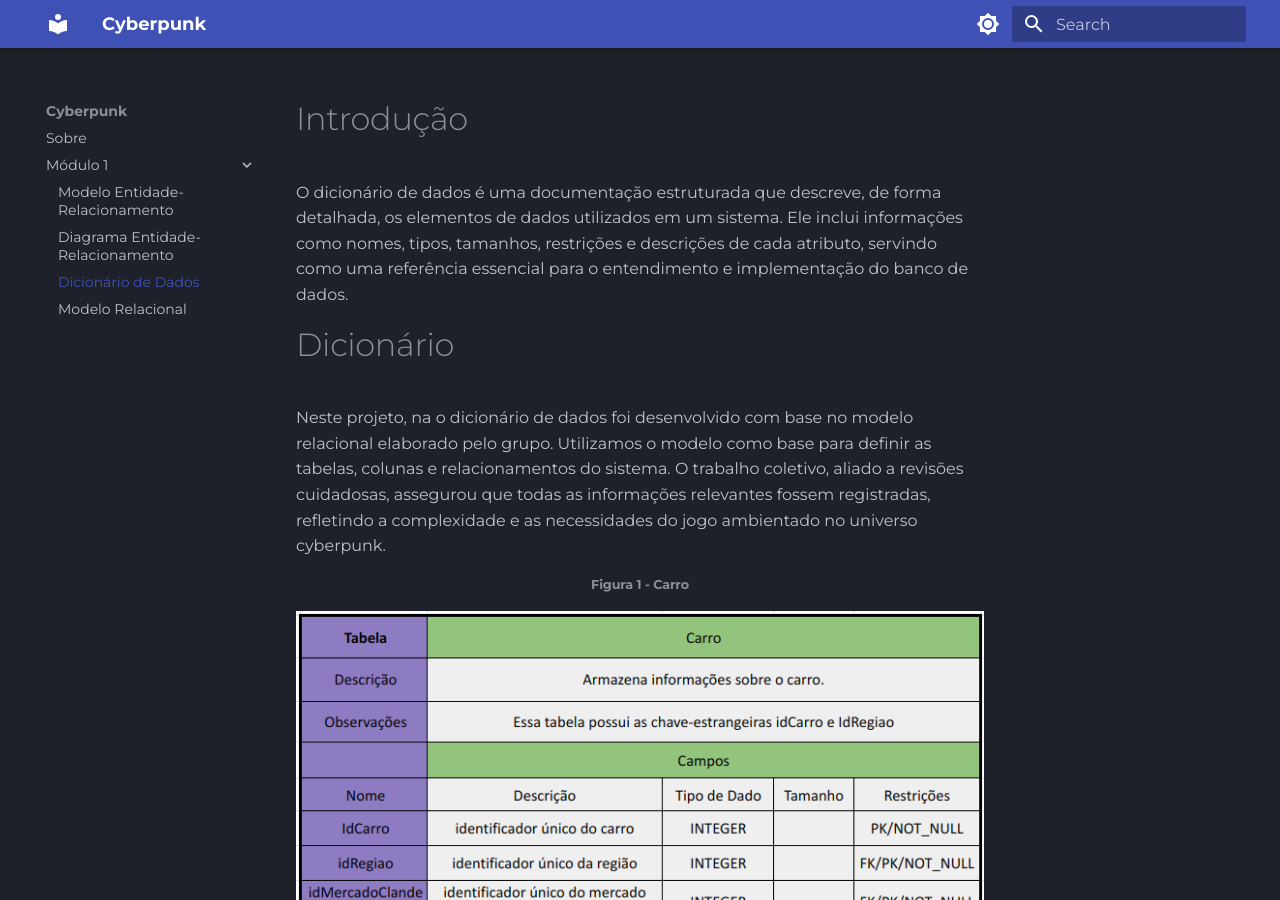
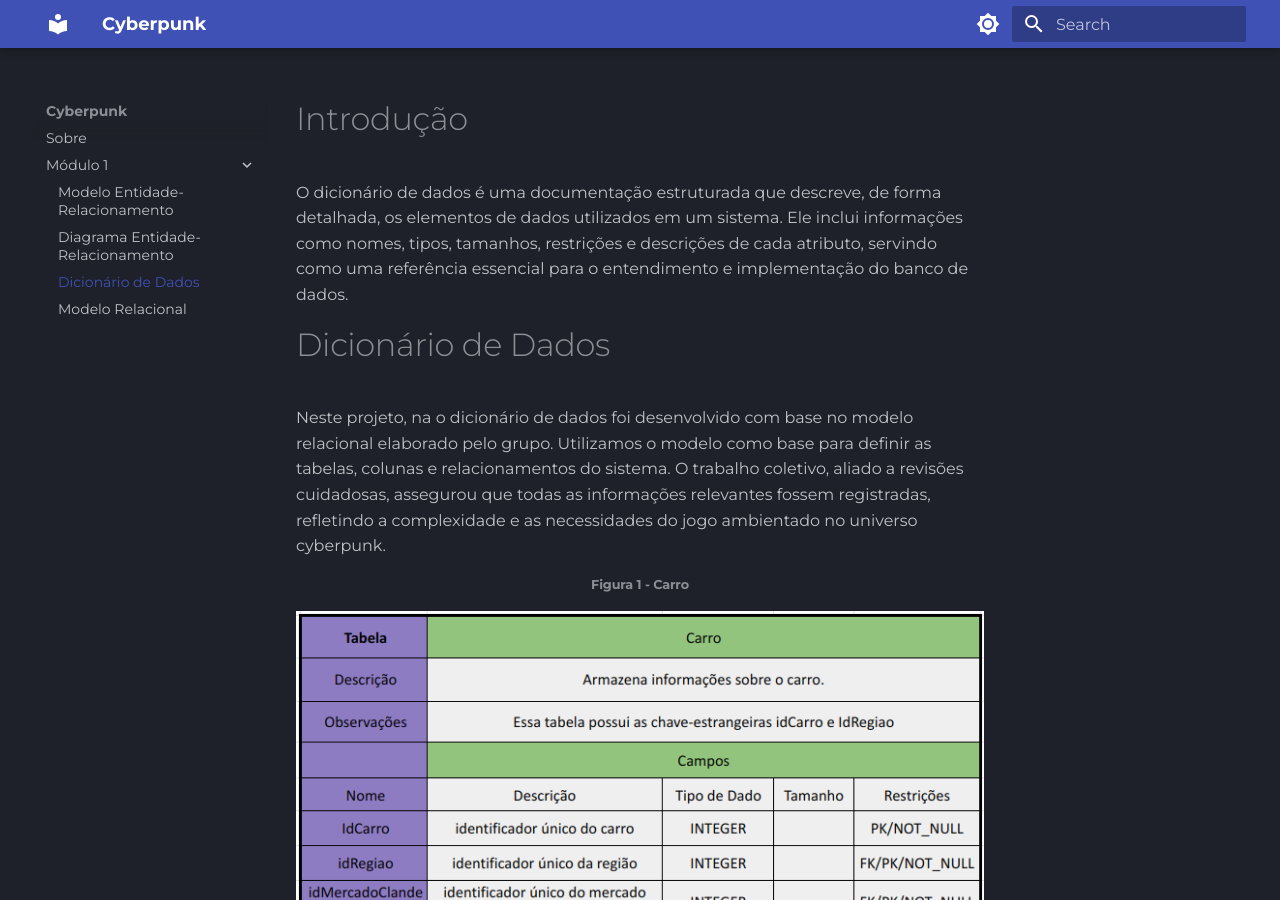
Before and after one commit to SBD1/2024.2-Cyberpunk, an MkDocs documentation site: the page built from docs/modulo1/Dicionario.md, in a window 1280 px wide and 900 px high. Built offline with MkDocs 1.6.1 and Material for MkDocs 9.7.7, drawn with Linux system fonts in a browser that asks for light colours.

Commit message:
Update Dicionario.md

```diff
--- a/docs/modulo1/Dicionario.md
+++ b/docs/modulo1/Dicionario.md
@@ -2,7 +2,7 @@
 
 O dicionário de dados é uma documentação estruturada que descreve, de forma detalhada, os elementos de dados utilizados em um sistema. Ele inclui informações como nomes, tipos, tamanhos, restrições e descrições de cada atributo, servindo como uma referência essencial para o entendimento e implementação do banco de dados.
 
-# Dicionário
+# Dicionário de Dados
 
 Neste projeto, na o dicionário de dados foi desenvolvido com base no modelo relacional elaborado pelo grupo. Utilizamos o modelo como base para definir as tabelas, colunas e relacionamentos do sistema. O trabalho coletivo, aliado a revisões cuidadosas, assegurou que todas as informações relevantes fossem registradas, refletindo a complexidade e as necessidades do jogo ambientado no universo cyberpunk.
 
```
